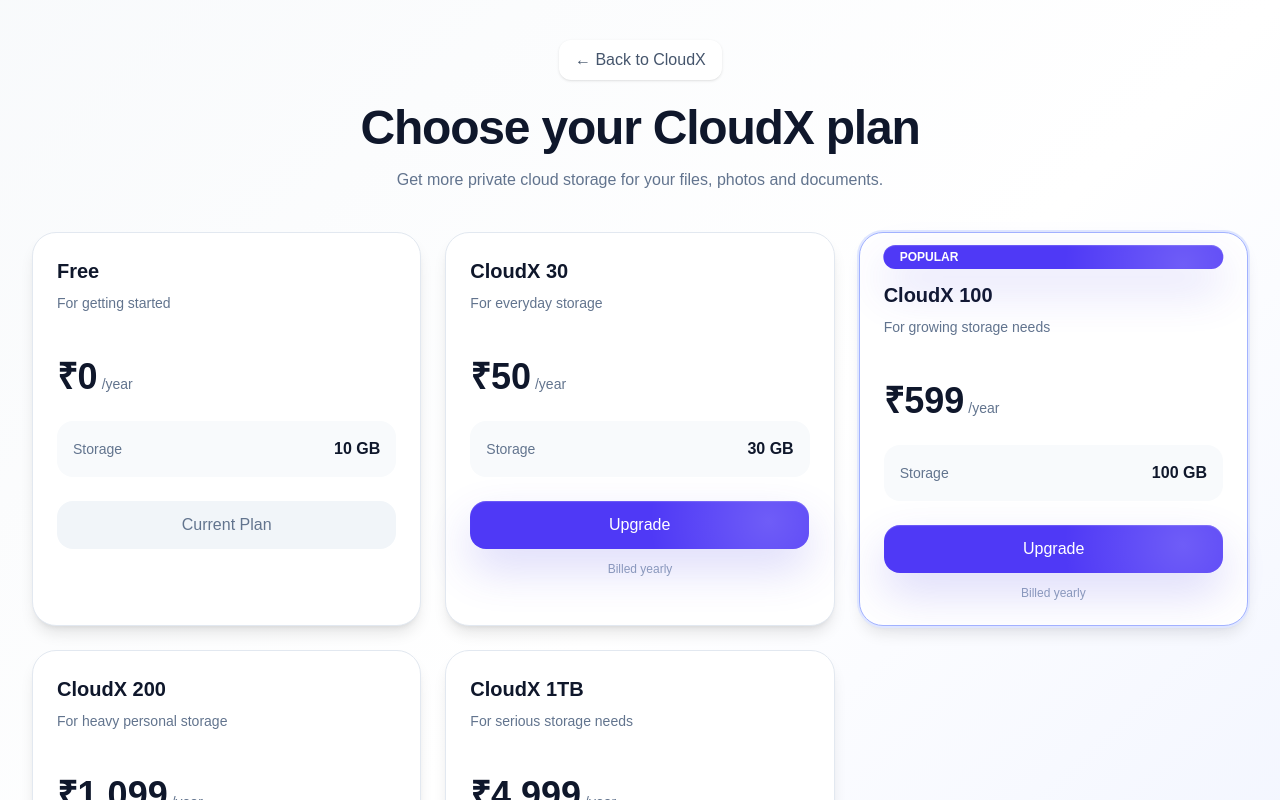
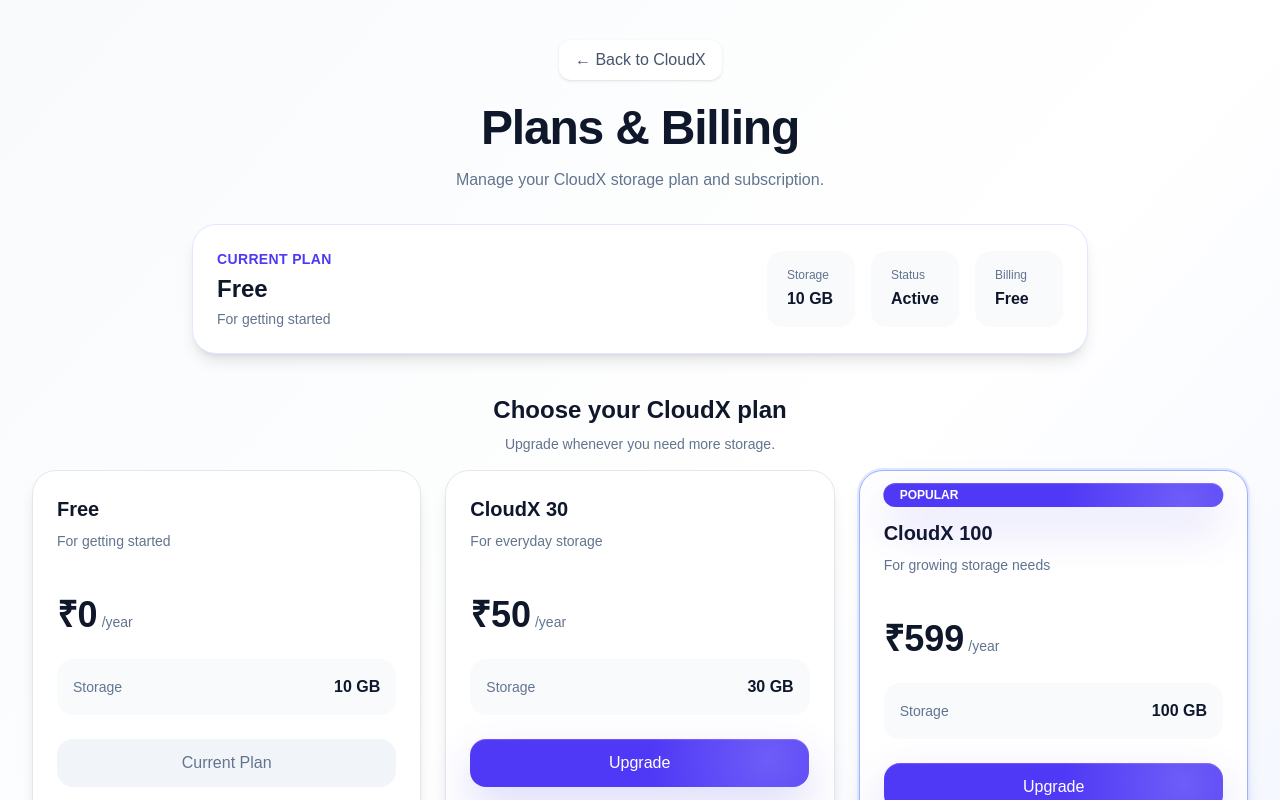
Before and after one commit to amandwivedi0004/cloudx, a Next.js app: page /pricing in a window 1280 px wide. Shown: the top 800 px of the page. Built offline with nearby package versions, Linux system fonts and the light colour scheme; no server answers.

Commit message:
Update CloudX billing page

```diff
--- a/app/pricing/page.tsx
+++ b/app/pricing/page.tsx
@@ -59,17 +59,13 @@
 ];
 
 export default function PricingPage() {
-  const [currentPlan, setCurrentPlan] =
-    useState("free");
-
-  const [loadingPlan, setLoadingPlan] =
-    useState<string | null>(null);
-
-  const [message, setMessage] =
-    useState("");
-
-  const [userEmail, setUserEmail] =
-    useState("");
+  const [currentPlan, setCurrentPlan] = useState("free");
+  const [currentStorage, setCurrentStorage] = useState("10 GB");
+  const [subscriptionStatus, setSubscriptionStatus] = useState("");
+  const [renewalDate, setRenewalDate] = useState("");
+  const [loadingPlan, setLoadingPlan] = useState<string | null>(null);
+  const [message, setMessage] = useState("");
+  const [userEmail, setUserEmail] = useState("");
 
   useEffect(() => {
     loadUser();
@@ -87,35 +83,68 @@
 
       setUserEmail(user.email || "");
 
-      const { data, error } =
-        await supabase
+      const { data, error } = await supabase
         .from("profiles")
-          .select("plan_id")
+        .select(
+          "plan_id, storage_limit_bytes, subscription_status, subscription_current_period_end"
+        )
         .eq("id", user.id)
         .single();
 
       if (error) {
-        console.error(
-          "Profile error:",
-          error
-        );
+        console.error("Profile error:", error);
         return;
       }
 
       if (data?.plan_id) {
         setCurrentPlan(data.plan_id);
-      }
-    } catch (error) {
-      console.error(
-        "Load user error:",
-        error
+
+        const matchedPlan = plans.find(
+          (plan) => plan.id === data.plan_id
         );
+
+        if (matchedPlan) {
+          setCurrentStorage(matchedPlan.storage);
         }
       }
 
-  async function subscribe(
-    planId: string
-  ) {
+      if (data?.storage_limit_bytes) {
+        const bytes = Number(data.storage_limit_bytes);
+
+        if (bytes >= 1099511627776) {
+          setCurrentStorage("1 TB");
+        } else if (bytes >= 107374182400) {
+          setCurrentStorage("100 GB");
+        } else if (bytes >= 214748364800) {
+          setCurrentStorage("200 GB");
+        } else if (bytes >= 32212254720) {
+          setCurrentStorage("30 GB");
+        } else {
+          setCurrentStorage("10 GB");
+        }
+      }
+
+      if (data?.subscription_status) {
+        setSubscriptionStatus(data.subscription_status);
+      }
+
+      if (data?.subscription_current_period_end) {
+        setRenewalDate(
+          new Date(
+            data.subscription_current_period_end
+          ).toLocaleDateString("en-IN", {
+            day: "numeric",
+            month: "long",
+            year: "numeric",
+          })
+        );
+      }
+    } catch (error) {
+      console.error("Load user error:", error);
+    }
+  }
+
+  async function subscribe(planId: string) {
     try {
       setMessage("");
 
@@ -131,22 +160,23 @@
       }
 
       if (planId === "free") {
-        setMessage(
-          "You are already using the Free plan."
-        );
+        setMessage("You are already using the Free plan.");
+        return;
+      }
+
+      if (planId === currentPlan) {
+        setMessage("This is already your current plan.");
         return;
       }
 
       setLoadingPlan(planId);
 
-      const response =
-        await fetch(
+      const response = await fetch(
         "/api/billing/create-subscription",
         {
           method: "POST",
           headers: {
-              "Content-Type":
-                "application/json",
+            "Content-Type": "application/json",
           },
           body: JSON.stringify({
             planId,
@@ -154,13 +184,11 @@
         }
       );
 
-      const data =
-        await response.json();
+      const data = await response.json();
 
       if (!response.ok) {
         throw new Error(
-          data.error ||
-            "Unable to create subscription."
+          data.error || "Unable to create subscription."
         );
       }
 
@@ -170,17 +198,14 @@
         );
       }
 
-      const selectedPlan =
-        plans.find(
-          (plan) =>
-            plan.id === planId
+      const selectedPlan = plans.find(
+        (plan) => plan.id === planId
       );
 
       const razorpayOptions = {
         key: data.razorpayKeyId,
 
-        subscription_id:
-          data.subscriptionId,
+        subscription_id: data.subscriptionId,
 
         name: "CloudX",
 
@@ -189,33 +214,24 @@
           `${selectedPlan?.storage || ""}`,
 
         prefill: {
-          name: user.user_metadata
-            ?.full_name || "",
-          email:
-            user.email || userEmail,
+          name: user.user_metadata?.full_name || "",
+          email: user.email || userEmail,
         },
 
         theme: {
           color: "#4f46e5",
         },
 
-        handler:
-          async function (
-            paymentResponse: any
-          ) {
+        handler: async function (paymentResponse: any) {
           try {
-              setMessage(
-                "Verifying your payment..."
-              );
+            setMessage("Verifying your payment...");
 
-              const verifyResponse =
-                await fetch(
+            const verifyResponse = await fetch(
               "/api/billing/verify",
               {
                 method: "POST",
                 headers: {
-                      "Content-Type":
-                        "application/json",
+                  "Content-Type": "application/json",
                 },
                 body: JSON.stringify({
                   planId,
@@ -235,9 +251,7 @@
             const verifyData =
               await verifyResponse.json();
 
-              if (
-                !verifyResponse.ok
-              ) {
+            if (!verifyResponse.ok) {
               throw new Error(
                 verifyData.error ||
                   "Payment verification failed."
@@ -245,6 +259,16 @@
             }
 
             setCurrentPlan(planId);
+
+            const selectedPlan = plans.find(
+              (plan) => plan.id === planId
+            );
+
+            if (selectedPlan) {
+              setCurrentStorage(selectedPlan.storage);
+            }
+
+            setSubscriptionStatus("active");
 
             setMessage(
               "Payment successful! Your CloudX storage has been upgraded."
@@ -262,38 +286,33 @@
                 ? error.message
                 : "Payment verification failed."
             );
+          } finally {
+            setLoadingPlan(null);
           }
         },
 
         modal: {
-          ondismiss:
-            function () {
+          ondismiss: function () {
             setLoadingPlan(null);
-              setMessage(
-                "Payment window closed."
-              );
+            setMessage("Payment window closed.");
           },
         },
       };
 
-      const razorpay =
-        new window.Razorpay(
+      const razorpay = new window.Razorpay(
         razorpayOptions
       );
 
       razorpay.on(
         "payment.failed",
-        function (
-          response: any
-        ) {
+        function (response: any) {
           console.error(
             "Razorpay payment failed:",
             response
           );
 
           setMessage(
-            response?.error
-              ?.description ||
+            response?.error?.description ||
               "Payment failed. Please try again."
           );
 
@@ -318,6 +337,10 @@
     }
   }
 
+  const currentPlanDetails =
+    plans.find((plan) => plan.id === currentPlan) ||
+    plans[0];
+
   return (
     <>
       <Script
@@ -326,17 +349,14 @@
       />
 
       <main className="min-h-screen bg-gradient-to-br from-slate-50 via-white to-indigo-50 px-5 py-10 md:px-8">
-
         <div className="mx-auto max-w-7xl">
 
           {/* HEADER */}
 
-          <div className="mb-10 text-center">
-
+          <div className="mb-8 text-center">
             <button
               onClick={() =>
-                (window.location.href =
-                  "/dashboard")
+                (window.location.href = "/dashboard")
               }
               className="mb-6 rounded-xl bg-white px-4 py-2 text-sm font-semibold text-slate-600 shadow-sm transition hover:bg-slate-50"
             >
@@ -344,15 +364,73 @@
             </button>
 
             <h1 className="text-4xl font-bold tracking-tight text-slate-900 md:text-5xl">
-              Choose your CloudX plan
+              Plans & Billing
             </h1>
 
             <p className="mx-auto mt-4 max-w-2xl text-slate-500">
-              Get more private cloud storage
-              for your files, photos and
-              documents.
+              Manage your CloudX storage plan and
+              subscription.
+            </p>
+          </div>
+
+          {/* CURRENT PLAN */}
+
+          <div className="mx-auto mb-10 max-w-4xl rounded-3xl border border-indigo-100 bg-white p-6 shadow-lg">
+            <div className="flex flex-col gap-6 md:flex-row md:items-center md:justify-between">
+
+              <div>
+                <p className="text-sm font-semibold uppercase tracking-wide text-indigo-600">
+                  Current Plan
                 </p>
 
+                <h2 className="mt-1 text-2xl font-bold text-slate-900">
+                  {currentPlanDetails.name}
+                </h2>
+
+                <p className="mt-1 text-sm text-slate-500">
+                  {currentPlanDetails.description}
+                </p>
+              </div>
+
+              <div className="grid grid-cols-2 gap-4 md:grid-cols-3">
+
+                <div className="rounded-2xl bg-slate-50 px-5 py-4">
+                  <p className="text-xs text-slate-500">
+                    Storage
+                  </p>
+
+                  <p className="mt-1 font-bold text-slate-900">
+                    {currentStorage}
+                  </p>
+                </div>
+
+                <div className="rounded-2xl bg-slate-50 px-5 py-4">
+                  <p className="text-xs text-slate-500">
+                    Status
+                  </p>
+
+                  <p className="mt-1 font-bold capitalize text-slate-900">
+                    {subscriptionStatus || "Active"}
+                  </p>
+                </div>
+
+                <div className="col-span-2 rounded-2xl bg-slate-50 px-5 py-4 md:col-span-1">
+                  <p className="text-xs text-slate-500">
+                    {renewalDate
+                      ? "Renewal"
+                      : "Billing"}
+                  </p>
+
+                  <p className="mt-1 font-bold text-slate-900">
+                    {renewalDate ||
+                      (currentPlan === "free"
+                        ? "Free"
+                        : "Yearly")}
+                  </p>
+                </div>
+
+              </div>
+            </div>
           </div>
 
           {/* MESSAGE */}
@@ -365,31 +443,36 @@
 
           {/* PLANS */}
 
+          <div className="mb-4 text-center">
+            <h2 className="text-2xl font-bold text-slate-900">
+              Choose your CloudX plan
+            </h2>
+
+            <p className="mt-2 text-sm text-slate-500">
+              Upgrade whenever you need more storage.
+            </p>
+          </div>
+
           <div className="grid gap-6 md:grid-cols-2 lg:grid-cols-3">
 
-            {plans.map(
-              (plan) => {
+            {plans.map((plan) => {
               const isCurrent =
-                  currentPlan ===
-                  plan.id;
+                currentPlan === plan.id;
 
               const isLoading =
-                  loadingPlan ===
-                  plan.id;
+                loadingPlan === plan.id;
 
               return (
                 <div
                   key={plan.id}
                   className={`relative flex flex-col rounded-3xl border bg-white p-6 shadow-lg transition hover:-translate-y-1 hover:shadow-xl ${
-                      plan.id ===
-                      "cloudx_100"
+                    plan.id === "cloudx_100"
                       ? "border-indigo-300 ring-2 ring-indigo-100"
                       : "border-slate-200"
                   }`}
                 >
 
-                    {plan.id ===
-                      "cloudx_100" && (
+                  {plan.id === "cloudx_100" && (
                     <div className="absolute -top-3 left-1/2 -translate-x-1/2 rounded-full bg-indigo-600 px-4 py-1 text-xs font-bold text-white">
                       POPULAR
                     </div>
@@ -398,7 +481,6 @@
                   {/* PLAN NAME */}
 
                   <div>
-
                     <h2 className="text-xl font-bold text-slate-900">
                       {plan.name}
                     </h2>
@@ -406,32 +488,24 @@
                     <p className="mt-2 min-h-[40px] text-sm text-slate-500">
                       {plan.description}
                     </p>
-
                   </div>
 
                   {/* PRICE */}
 
                   <div className="mt-6">
-
                     <span className="text-4xl font-bold text-slate-900">
-                        ₹
-                        {plan.price.toLocaleString(
-                          "en-IN"
-                        )}
+                      ₹{plan.price.toLocaleString("en-IN")}
                     </span>
 
                     <span className="ml-1 text-sm text-slate-500">
                       /year
                     </span>
-
                   </div>
 
                   {/* STORAGE */}
 
                   <div className="mt-6 rounded-2xl bg-slate-50 p-4">
-
                     <div className="flex items-center justify-between">
-
                       <span className="text-sm text-slate-500">
                         Storage
                       </span>
@@ -439,22 +513,17 @@
                       <span className="font-bold text-slate-900">
                         {plan.storage}
                       </span>
-
                     </div>
-
                   </div>
 
                   {/* BUTTON */}
 
                   <button
                     onClick={() =>
-                        subscribe(
-                          plan.id
-                        )
+                      subscribe(plan.id)
                     }
                     disabled={
-                        isCurrent ||
-                        isLoading
+                      isCurrent || isLoading
                     }
                     className={`mt-6 w-full rounded-2xl px-4 py-3 font-bold transition ${
                       isCurrent
@@ -466,25 +535,21 @@
                       ? "Opening payment..."
                       : isCurrent
                         ? "Current Plan"
-                          : plan.id ===
-                              "free"
+                        : plan.id === "free"
                           ? "Free Plan"
                           : "Upgrade"}
                   </button>
 
                   {/* YEARLY */}
 
-                    {plan.price >
-                      0 && (
+                  {plan.price > 0 && (
                     <p className="mt-3 text-center text-xs text-slate-400">
                       Billed yearly
                     </p>
                   )}
-
                 </div>
               );
-              }
-            )}
+            })}
 
           </div>
 
@@ -493,21 +558,18 @@
           <div className="mx-auto mt-10 max-w-3xl rounded-3xl border border-white bg-white/70 p-6 text-center shadow-sm backdrop-blur">
 
             <p className="text-sm font-semibold text-slate-800">
-              🔒 Secure payments with
-              Razorpay
+              🔒 Secure payments with Razorpay
             </p>
 
             <p className="mt-2 text-xs leading-5 text-slate-500">
-              Your payment is processed
-              securely by Razorpay. CloudX
-              does not store your card or
-              UPI credentials.
+              Your payment is processed securely by
+              Razorpay. CloudX does not store your
+              card or UPI credentials.
             </p>
 
           </div>
 
         </div>
-
       </main>
     </>
   );
```
Lines whose indentation alone changed are shown as unchanged.
